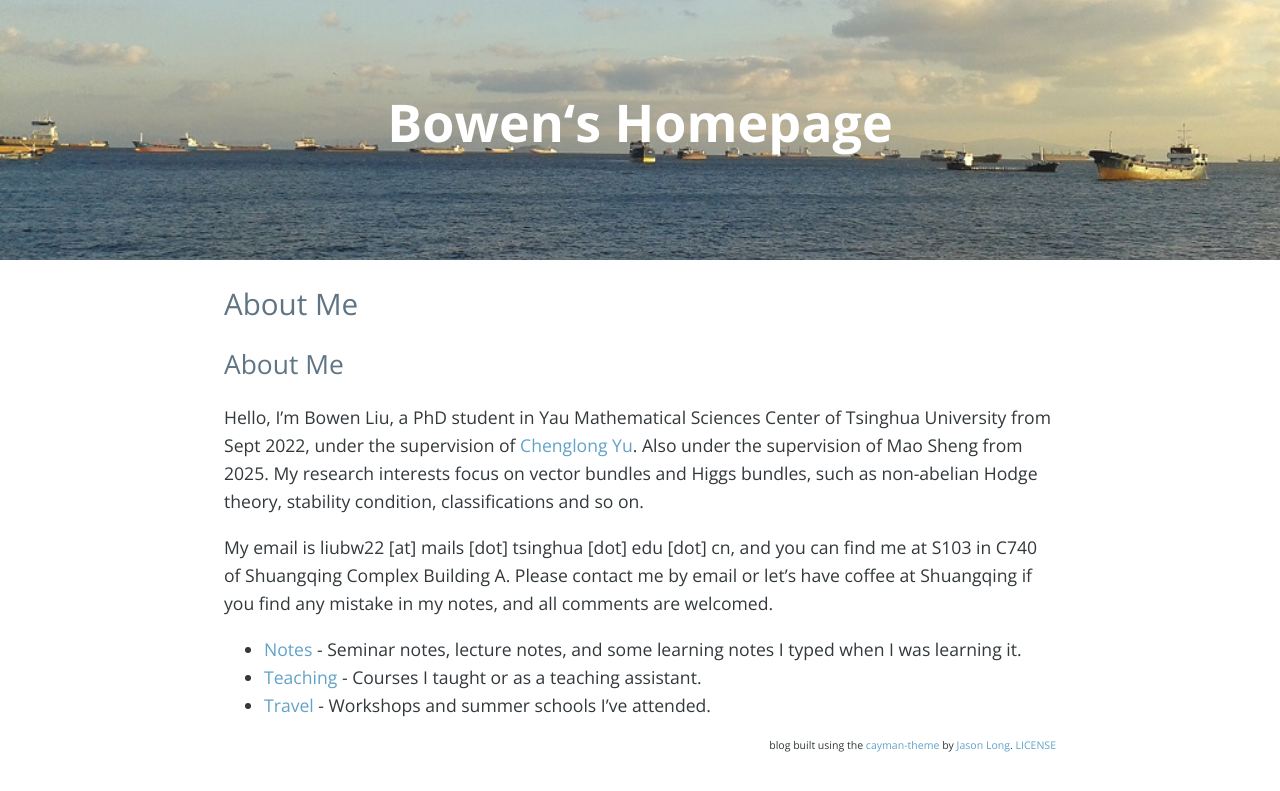
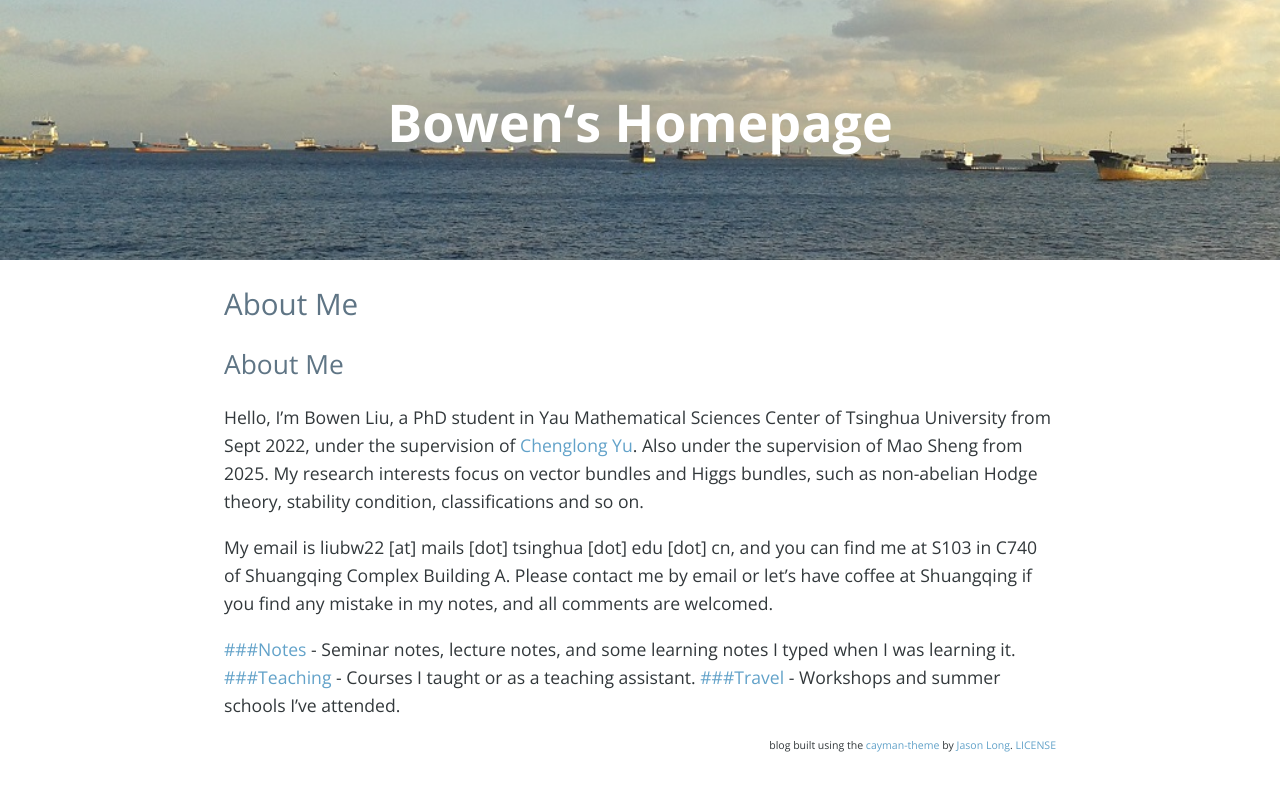
Before and after one commit to bowenl-math/bowenl-math.github.io, a Jekyll site: the page built from index.md, in a window 1280 px wide. Shown: the top 791 px of the page. Built offline with Jekyll 4.4.1, drawn with Linux system fonts in a browser that asks for light colours; nearby versions of some CDN libraries; our own code applies the rules of GitHub Pages for plain Markdown files; the list of posts is cut into pages by our own code; comment, search, counter and statistics services are not loaded.

```diff
--- a/index.md
+++ b/index.md
@@ -5,6 +5,6 @@ Hello, I'm Bowen Liu, a PhD student in Yau Mathematical Sciences Center of Tsing
 
 My email is liubw22 [at] mails [dot] tsinghua [dot] edu [dot] cn, and you can find me at S103 in C740 of Shuangqing Complex Building A. Please contact me by email or let's have coffee at Shuangqing if you find any mistake in my notes, and all comments are welcomed.
 
-* [Notes](/notes.md) - Seminar notes, lecture notes, and some learning notes I typed when I was learning it.
-* [Teaching](/teaching.md) - Courses I taught or as a teaching assistant.
-* [Travel](/travel.md) - Workshops and summer schools I've attended.
+[###Notes](/notes.md) - Seminar notes, lecture notes, and some learning notes I typed when I was learning it.
+[###Teaching](/teaching.md) - Courses I taught or as a teaching assistant.
+[###Travel](/travel.md) - Workshops and summer schools I've attended.
```
